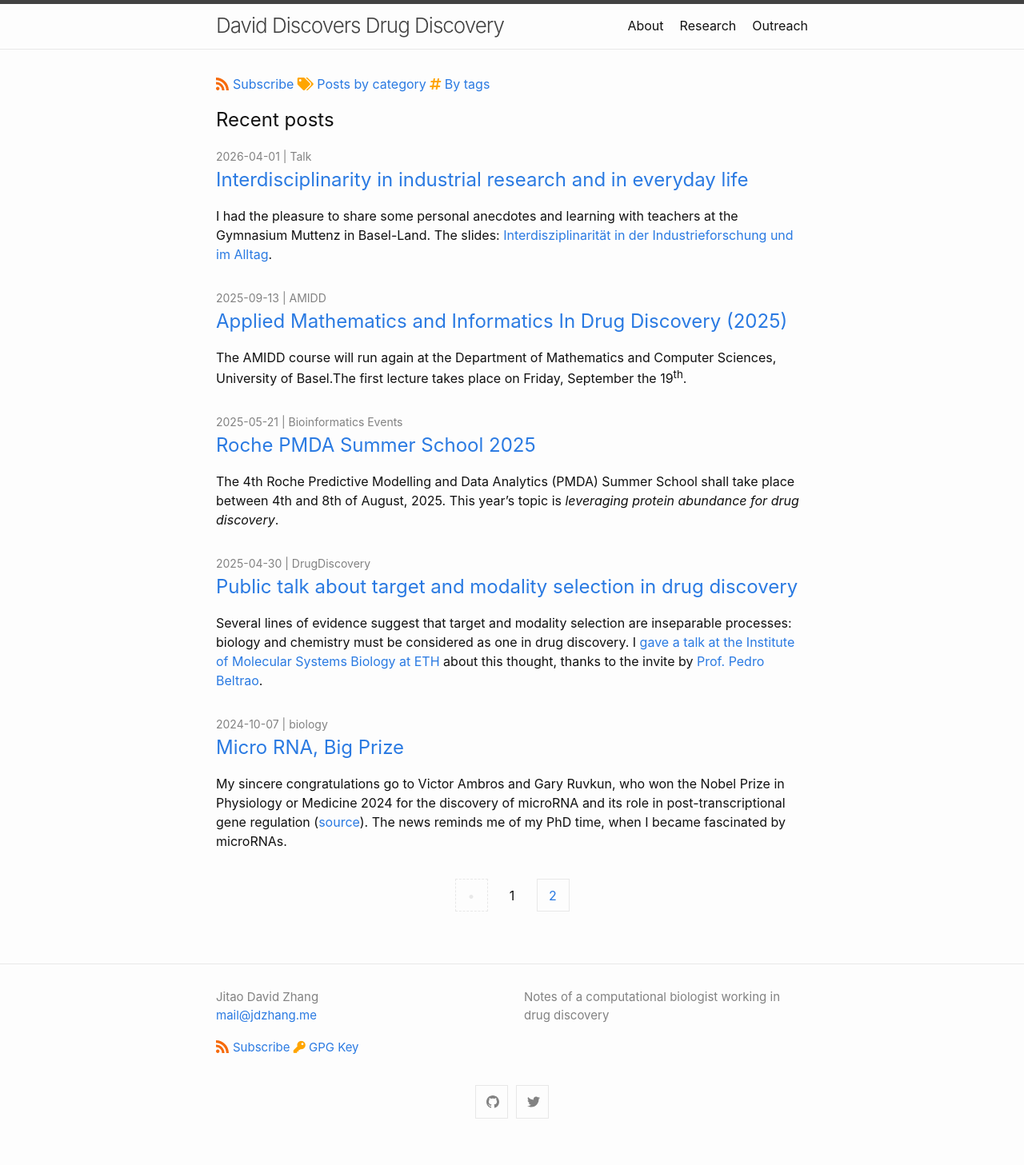
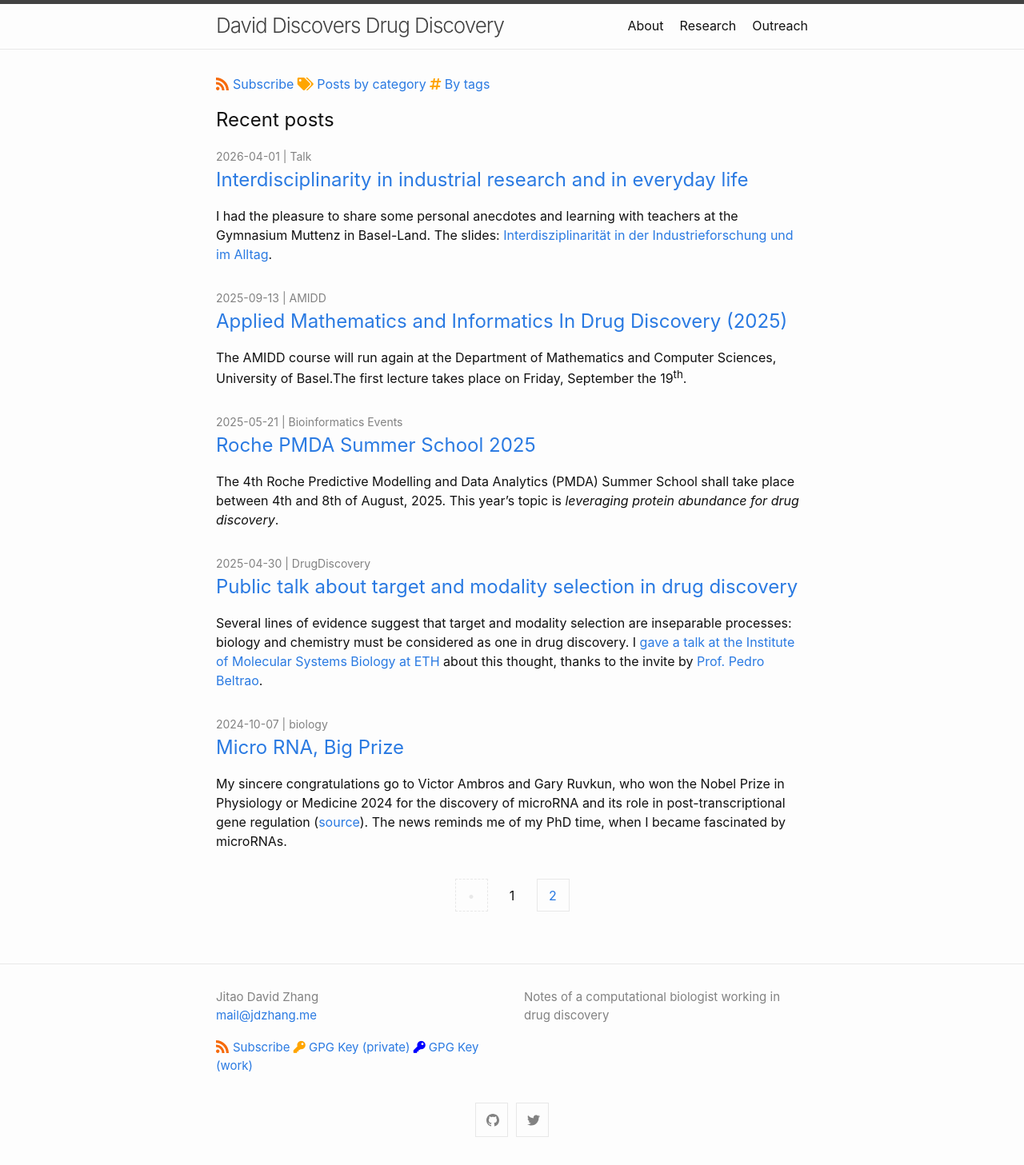
Before and after one commit to Accio/accio.github.io, a Jekyll site: the page built from index.html, in a window 1280 px wide. Shown: the whole page at 80% size. Built offline with Jekyll 4.4.1, drawn with Linux system fonts in a browser that asks for light colours; the list of posts is cut into pages by our own code; before the commit the page ends 1434 px from its top, so only the background shows below that.

Commit message:
add roche.com gpg

```diff
--- a/_includes/footer.html
+++ b/_includes/footer.html
@@ -23,7 +23,11 @@
           </a>
 	<a href="assets/gpg/mail@jdzhang.me.gpg">
            <i class="fas fa-key" style="color:orange"></i>
-          <span>GPG Key</span>
+          <span>GPG Key (private)</span>
+        </a>
+	<a href="assets/gpg/jitao_david.zhang@roche.com.gpg">
+           <i class="fas fa-key" style="color:blue"></i>
+          <span>GPG Key (work)</span>
         </a>
 	</p>
       </div>
```
Also changed, not shown: 1 other file.
